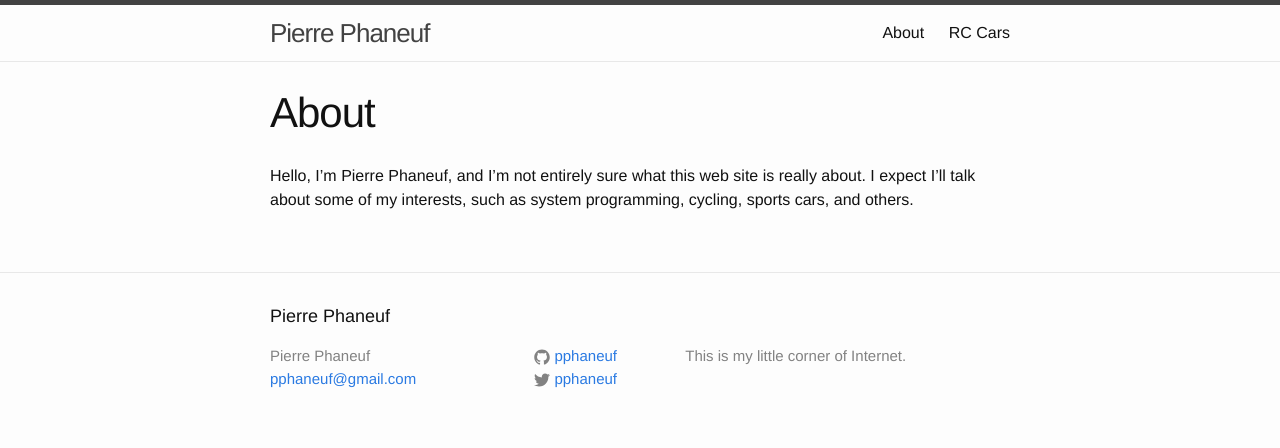
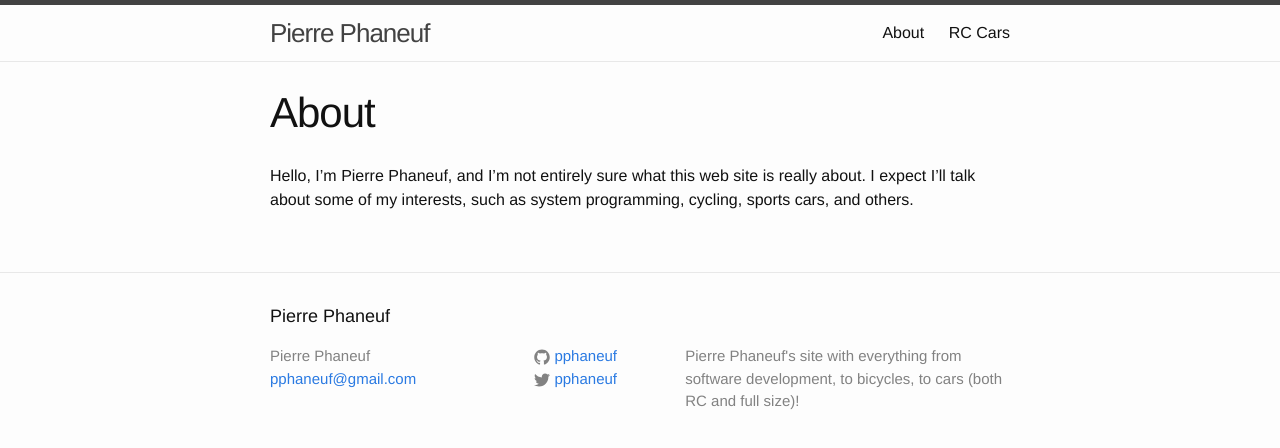
Before and after one commit to pphaneuf/pphaneuf.github.io, a Jekyll site: the page built from about.md, in a window 1280 px wide. Shown: the top 448 px of the page. Built offline with Jekyll 4.4.1, drawn with Linux system fonts in a browser that asks for light colours.

Commit message:
Update the description of the site a bit.

```diff
--- a/_config.yml
+++ b/_config.yml
@@ -2,7 +2,8 @@
 title: Pierre Phaneuf
 email: pphaneuf@gmail.com
 description: > # this means to ignore newlines until "baseurl:"
-  This is my little corner of Internet.
+  Pierre Phaneuf's site with everything from software development, to bicycles,
+  to cars (both RC and full size)!
 baseurl: "" # the subpath of your site, e.g. /blog/
 url: "http://pphaneuf.github.io" # the base hostname & protocol for your site
 twitter_username: pphaneuf
```
